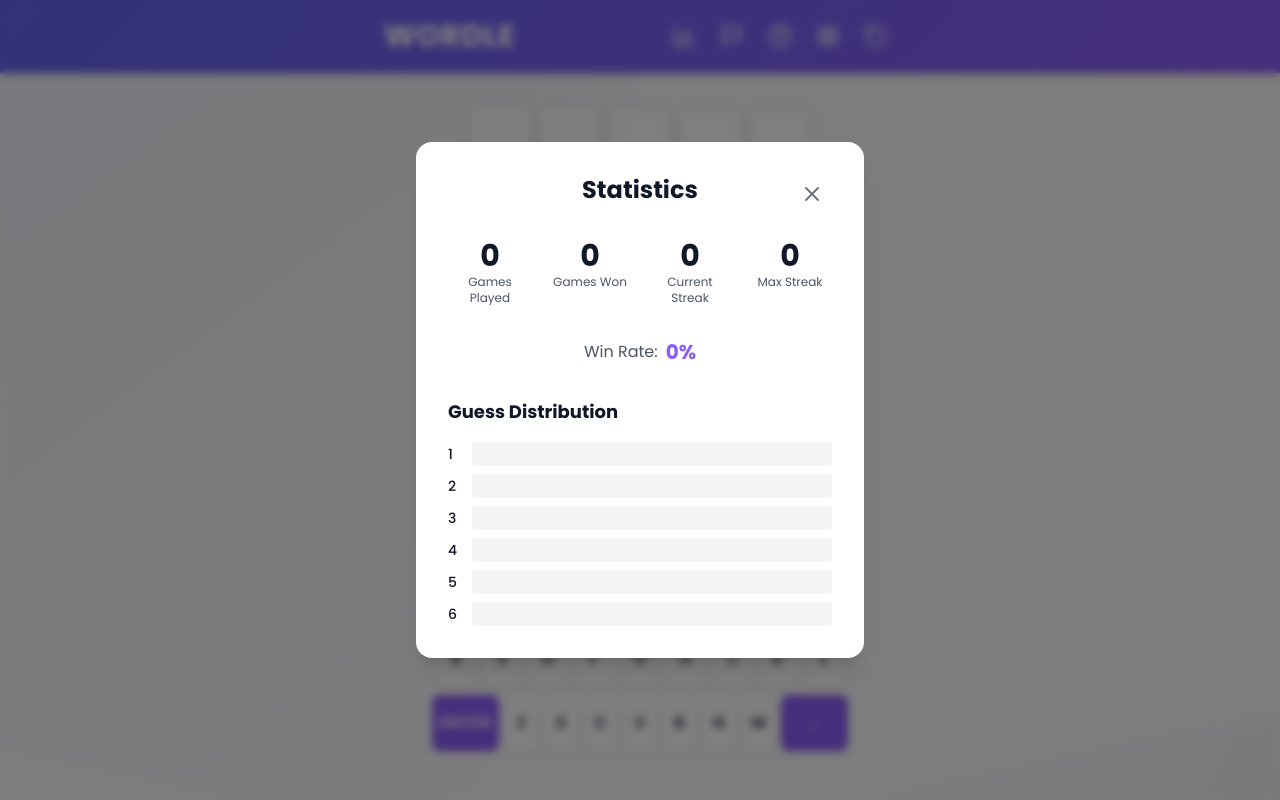
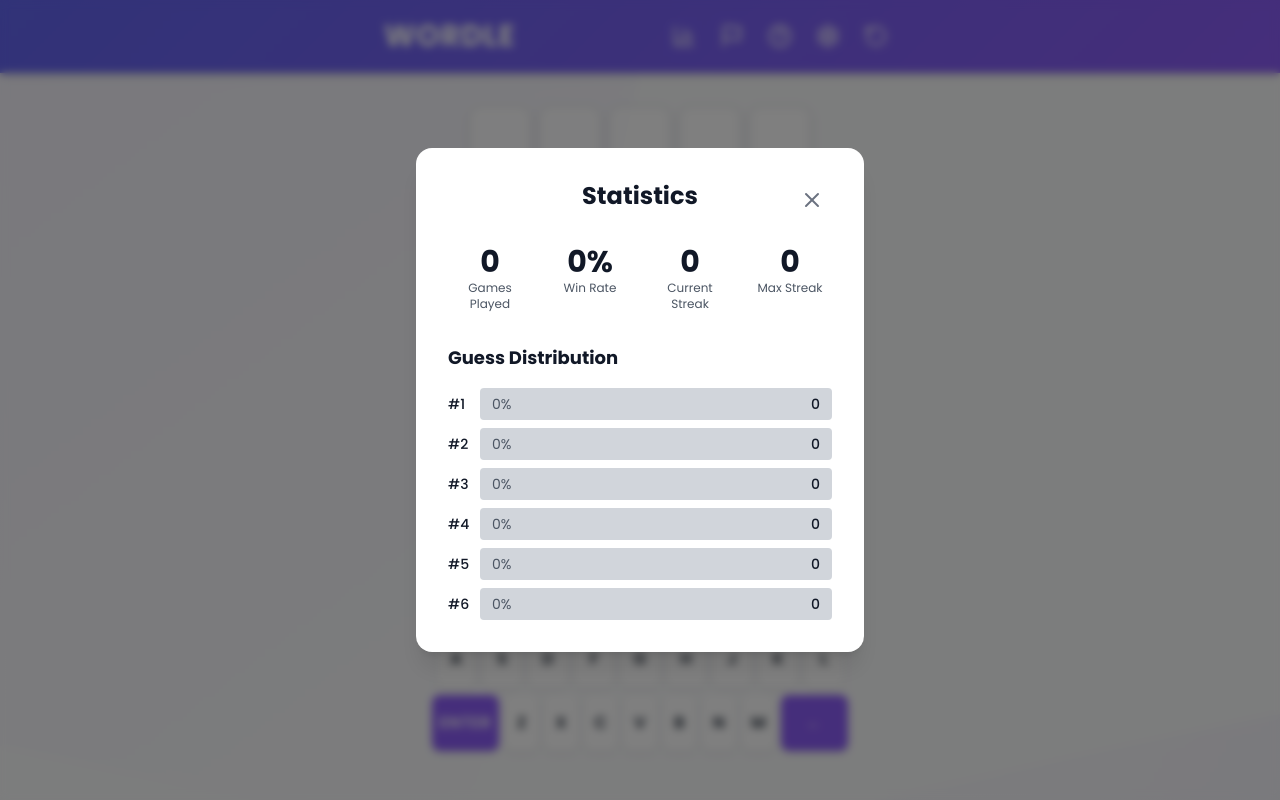
Before and after one commit to RohitKonge/wordle, a React (Vite) app: page / in a window 1280 px wide. Both pictures are taken after a click on the button 684 px from the left and 36 px from the top of the page. Shown: the top 800 px of the page. Built offline with nearby package versions, Linux system fonts and the light colour scheme.

Commit message:
changed guess distribution

```diff
--- a/src/components/Statistics.tsx
+++ b/src/components/Statistics.tsx
@@ -39,8 +39,8 @@ const Statistics: React.FC<StatisticsProps> = ({ isOpen, onClose }) => {
             <span className="text-xs text-gray-600 dark:text-gray-400 text-center">Games Played</span>
           </div>
           <div className="flex flex-col items-center">
-            <span className="text-3xl font-bold text-gray-900 dark:text-white">{stats.gamesWon}</span>
-            <span className="text-xs text-gray-600 dark:text-gray-400 text-center">Games Won</span>
+            <span className="text-3xl font-bold text-gray-900 dark:text-white">{winPercentage}%</span>
+            <span className="text-xs text-gray-600 dark:text-gray-400 text-center">Win Rate</span>
           </div>
           <div className="flex flex-col items-center">
             <span className="text-3xl font-bold text-gray-900 dark:text-white">{stats.currentStreak}</span>
@@ -52,37 +52,22 @@ const Statistics: React.FC<StatisticsProps> = ({ isOpen, onClose }) => {
           </div>
         </div>
 
-        {/* Best Try */}
-        {stats.bestTry && (
-          <div className="flex justify-center items-center gap-2 mb-6">
-            <span className="text-gray-600 dark:text-gray-400">Best try:</span>
-            <span className="text-xl font-bold text-primary-500">#{stats.bestTry}</span>
-          </div>
-        )}
-
-        {/* Win Percentage */}
-        <div className="flex justify-center items-center gap-2 mb-8">
-          <span className="text-gray-600 dark:text-gray-400">Win Rate:</span>
-          <span className="text-xl font-bold text-primary-500">{winPercentage}%</span>
-        </div>
-
         {/* Guess Distribution */}
         <h3 className="text-lg font-bold mb-4 text-gray-900 dark:text-white">Guess Distribution</h3>
         <div className="space-y-2">
           {stats.guessDistribution.map((count, index) => (
             <div key={index} className="flex items-center gap-2">
-              <span className="text-sm font-medium w-4 text-gray-900 dark:text-white">{index + 1}</span>
-              <div className="flex-1 h-6 bg-gray-100 dark:bg-gray-700 rounded overflow-hidden">
+              <span className="text-sm font-medium w-6 text-gray-900 dark:text-white">#{index + 1}</span>
+              <div className="flex-1 bg-gray-100 dark:bg-gray-700 rounded overflow-hidden">
                 <div
-                  className={`h-full bg-gradient transition-all duration-500 animate-slide-up ${count > 0 ? 'px-2 flex items-center justify-end' : ''}`}
+                  className="h-8 bg-gray-300 dark:bg-gray-600 flex items-center justify-between px-3 text-sm"
                   style={{
-                    width: maxGuessValue > 0 ? `${(count / maxGuessValue) * 100}%` : '0%',
-                    minWidth: count > 0 ? '24px' : '0'
+                    width: count > 0 ? `${(count / maxGuessValue) * 100}%` : '100%',
+                    minWidth: '80px'
                   }}
                 >
-                  {count > 0 && (
-                    <span className="text-xs font-bold text-white">{count}</span>
-                  )}
+                  <span className="text-gray-600 dark:text-gray-300">0%</span>
+                  <span className="text-gray-900 dark:text-white font-medium">0</span>
                 </div>
               </div>
             </div>
```
